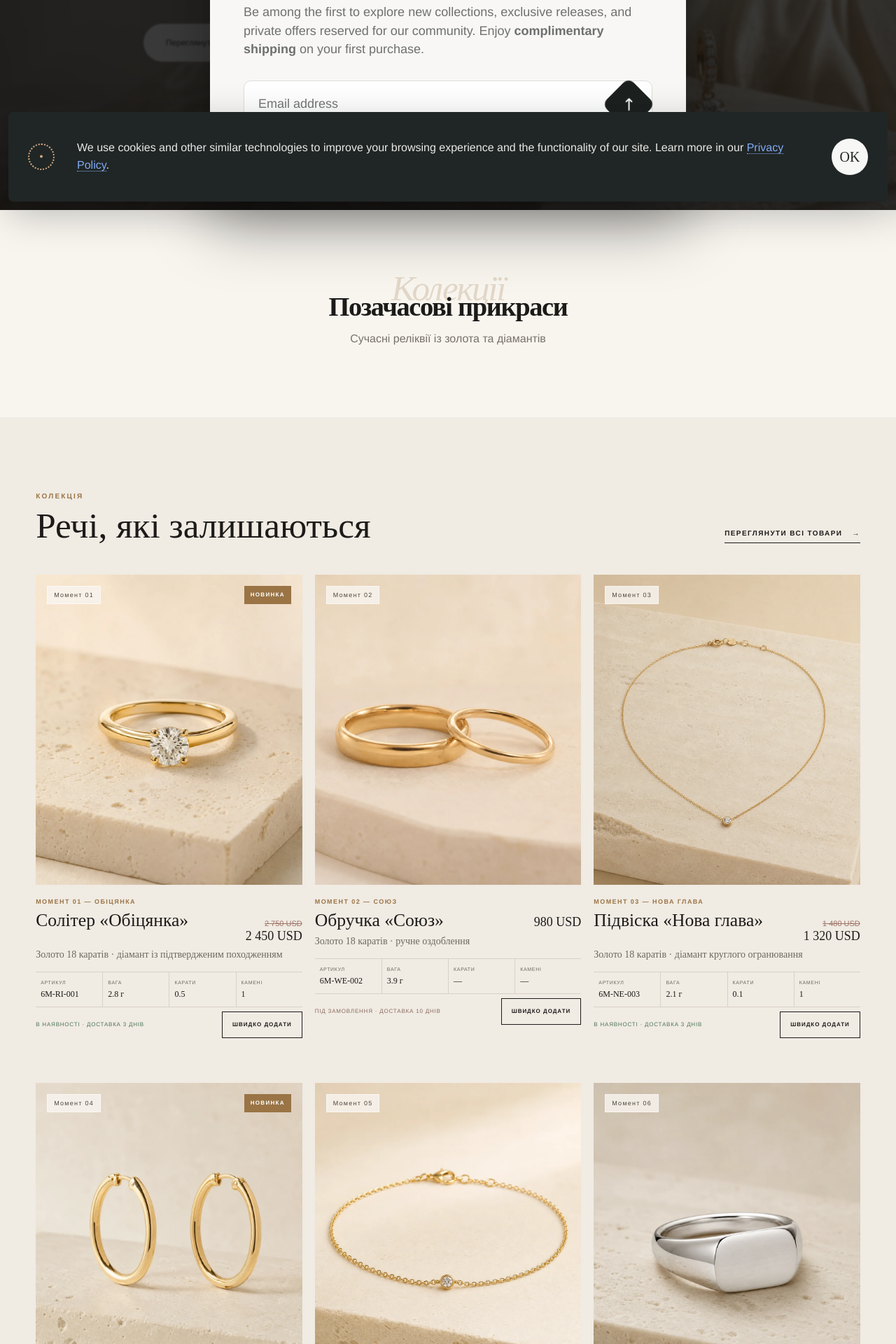
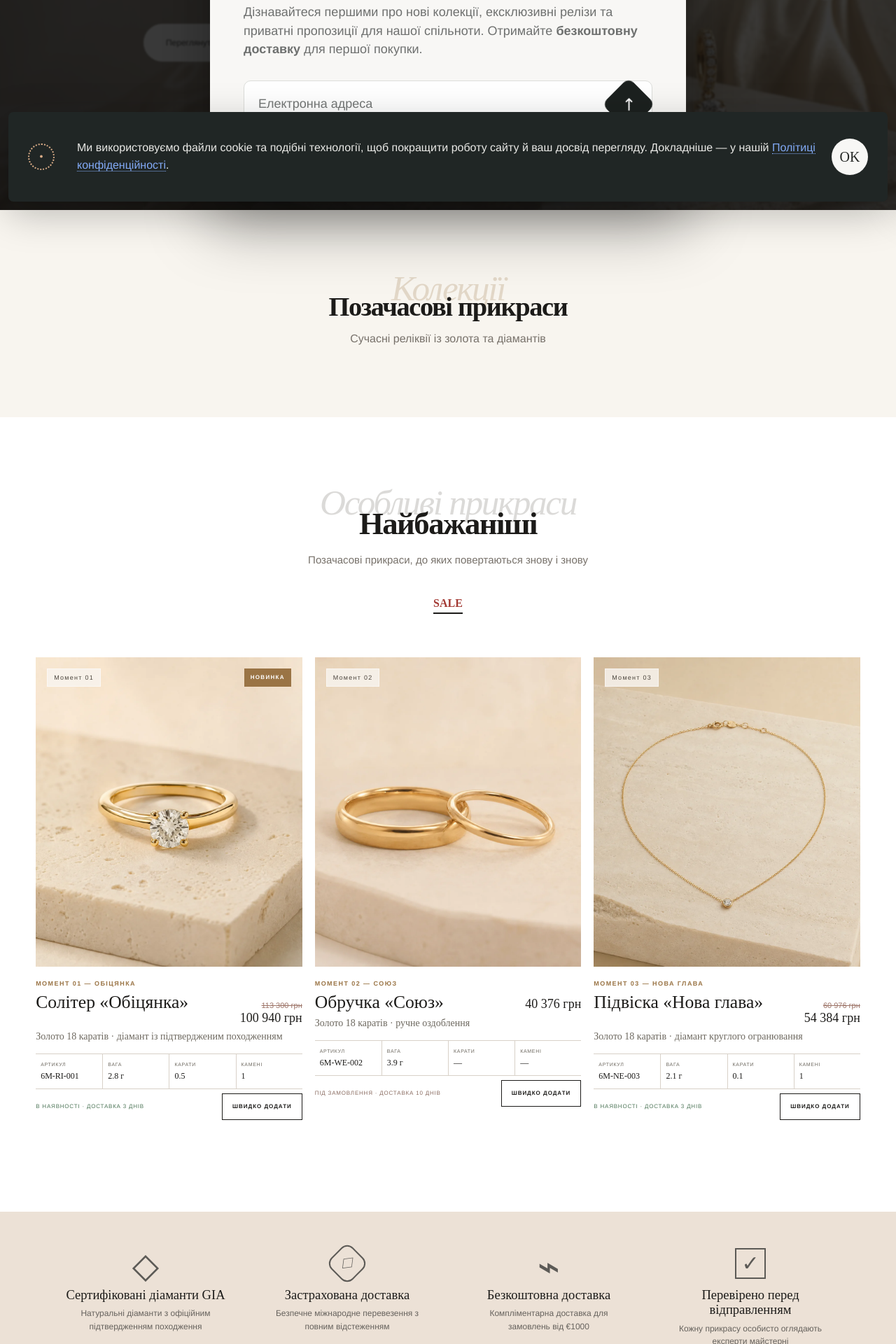
Before and after one commit to jenyaukraine/shopjewel, a Next.js app: page / in a window 1280 px wide. Shown: the part 500-2420 px from the top of the page at 70% size. Built offline with nearby package versions, Linux system fonts and the light colour scheme.

Commit message:
Add editorial collection and trust sections

```diff
--- a/app/globals.css
+++ b/app/globals.css
@@ -71,6 +71,22 @@ button:focus-visible, a:focus-visible, input:focus-visible, select:focus-visible
 .moments-section { padding: 105px 4vw 125px; background: #f0ebe3; }
 .section-heading { display: flex; justify-content: space-between; align-items: flex-end; margin-bottom: 45px; }
 .section-heading h2 { margin: 9px 0 0; font: 400 clamp(42px, 4vw, 62px)/1 var(--serif); }
+.editorial-products { padding-top: 96px; background: #fff; }
+.editorial-heading { max-width: 760px; margin: 0 auto 62px; text-align: center; }
+.editorial-script { margin: 0 0 -17px; color: rgba(93,86,78,.22); font: italic 400 clamp(40px,4vw,62px)/1 var(--serif); letter-spacing: -.045em; }
+.editorial-heading h2 { position: relative; margin: 0; font: 600 clamp(38px,3.5vw,56px)/1 var(--serif); letter-spacing: -.035em; }
+.editorial-heading > p:not(.editorial-script) { margin: 18px 0 0; color: #77716a; font-size: 15px; }
+.sale-link { display: table; margin: 42px auto 0; padding: 0 0 5px; color: #a33a34; border-bottom: 2px solid var(--ink); font: 600 16px/1 var(--serif); }
+.benefits-strip { display: grid; grid-template-columns: repeat(4,minmax(0,1fr)); gap: 0; padding: 52px 5vw 50px; background: #ece1d6; }
+.benefits-strip article { min-width: 0; padding: 0 28px; text-align: center; }
+.benefit-icon { width: 44px; height: 44px; display: grid; place-items: center; margin: 0 auto 12px; color: #5c5a56; border: 2px solid currentColor; border-radius: 12px; font: 30px/1 var(--serif); transform: rotate(45deg); }
+.benefit-icon--diamond { border: 0; border-radius: 0; font-size: 50px; transform: none; }
+.benefit-icon--check { border-radius: 0; transform: none; }
+.benefits-strip article:nth-child(3) .benefit-icon { border: 0; font-size: 54px; transform: none; }
+.benefits-strip h3 { margin: 0 0 7px; font: 400 clamp(17px,1.45vw,23px)/1.15 var(--serif); }
+.benefits-strip p { margin: 0 auto; max-width: 330px; color: #66625d; font-size: 12px; line-height: 1.55; }
+.archive-section { padding-top: 112px; background: var(--paper); }
+.archive-action { display: flex; justify-content: center; margin-top: 62px; }
 .collection-grid { display: grid; grid-template-columns: repeat(3, minmax(0, 1fr)); gap: 58px 18px; }
 .product-card { min-width: 0; }
 .product-card > a { display: block; }
@@ -215,7 +231,7 @@ button:focus-visible, a:focus-visible, input:focus-visible, select:focus-visible
 .signup-success { grid-column: 2; margin: -58px 0 0; color: #aaa39b; font: 14px var(--serif); }
 .footer-bottom { padding: 35px 6vw; display: grid; grid-template-columns: 1fr auto 1fr; align-items: center; border-top: 1px solid #3d3935; }
 .wordmark--footer { color: white; }
-.footer-bottom nav { display: flex; gap: 28px; }
+.footer-bottom nav { max-width: 720px; display: flex; justify-content: center; flex-wrap: wrap; gap: 12px 28px; }
 .footer-bottom nav a { color: #aaa39b; font-size: 10px; letter-spacing: .1em; text-transform: uppercase; }
 .footer-bottom p { justify-self: end; margin: 0; color: #77716a; font-size: 9px; letter-spacing: .1em; text-transform: uppercase; }
 
@@ -479,6 +495,7 @@ button:focus-visible, a:focus-visible, input:focus-visible, select:focus-visible
   .mobile-menu nav a, .mobile-menu nav button { border: 0; background: transparent; text-align: left; font: 24px var(--serif); }
   .wordmark { justify-self: center; }
   .collection-grid { grid-template-columns: repeat(2,minmax(0,1fr)); }
+  .benefits-strip { grid-template-columns: repeat(2,minmax(0,1fr)); gap: 48px 0; }
   .product-detail { grid-template-columns: 1fr; }
   .product-visual { min-height: 650px; position: relative; top: auto; }
   .craft { grid-template-columns: 1fr; }
@@ -521,6 +538,17 @@ button:focus-visible, a:focus-visible, input:focus-visible, select:focus-visible
   .intro-script { margin-bottom: -13px; font-size: 42px; }
   .intro h2 { font-size: 37px; }
   .moments-section { padding: 75px 18px 90px; }
+  .editorial-products { padding-top: 72px; }
+  .editorial-heading { margin-bottom: 42px; }
+  .editorial-script { margin-bottom: -12px; font-size: 41px; }
+  .editorial-heading h2 { font-size: 38px; }
+  .editorial-heading > p:not(.editorial-script) { max-width: 290px; margin-right: auto; margin-left: auto; }
+  .sale-link { margin-top: 30px; }
+  .benefits-strip { grid-template-columns: 1fr; gap: 42px; padding: 58px 22px; }
+  .benefits-strip article { padding: 0; }
+  .benefits-strip h3 { font-size: 22px; }
+  .archive-section { padding-top: 78px; }
+  .archive-action { margin-top: 45px; }
   .section-heading { align-items: flex-start; flex-direction: column; gap: 28px; }
   .collection-grid { grid-template-columns: 1fr 1fr; gap: 38px 10px; }
   .moment-art { aspect-ratio: .8; }
--- a/app/storefront.tsx
+++ b/app/storefront.tsx
@@ -285,6 +285,16 @@ const routeCopy: Record<string, { eyebrow: string; title: string; copy: string }
     title: "Ми поруч у ваш особливий момент.",
     copy: "Поговоріть із нашою майстернею про розмір, камені, гравіювання або прикрасу, створену лише для вас.",
   },
+  "/privacy": {
+    eyebrow: "Інформація",
+    title: "Політика конфіденційності.",
+    copy: "Коротко про те, які дані ми збираємо, навіщо вони потрібні та як ви можете керувати ними.",
+  },
+  "/imprint": {
+    eyebrow: "Інформація",
+    title: "Юридична інформація.",
+    copy: "Контактні дані та відомості про 6MOMENTS для клієнтів і партнерів.",
+  },
 };
 
 function Header({
@@ -467,15 +477,49 @@ function HomePage({
         </p>
       </section>
 
-      <section className="moments-section" aria-labelledby="products-title">
-        <div className="section-heading">
-          <div>
-            <p className="eyebrow">Колекція</p>
-            <h2 id="products-title">Речі, які залишаються</h2>
-          </div>
-          <Link className="text-link" href="/collections">Переглянути всі товари <span aria-hidden="true">→</span></Link>
+      <section className="moments-section editorial-products signature-section" aria-labelledby="products-title">
+        <div className="editorial-heading">
+          <p className="editorial-script" aria-hidden="true">Особливі прикраси</p>
+          <h2 id="products-title">Найбажаніші</h2>
+          <p>Позачасові прикраси, до яких повертаються знову і знову</p>
+          <Link className="sale-link" href="/collections">SALE</Link>
         </div>
-        <ProductGrid products={catalog} currency={currency} limit={6} onQuickAdd={onQuickAdd} />
+        <ProductGrid products={catalog} currency={currency} limit={3} onQuickAdd={onQuickAdd} />
+      </section>
+
+      <section className="benefits-strip" aria-label="Переваги 6MOMENTS">
+        <article>
+          <span className="benefit-icon benefit-icon--diamond" aria-hidden="true">◇</span>
+          <h3>Сертифіковані діаманти GIA</h3>
+          <p>Натуральні діаманти з офіційним підтвердженням походження</p>
+        </article>
+        <article>
+          <span className="benefit-icon" aria-hidden="true">♢</span>
+          <h3>Застрахована доставка</h3>
+          <p>Безпечне міжнародне перевезення з повним відстеженням</p>
+        </article>
+        <article>
+          <span className="benefit-icon" aria-hidden="true">⌁</span>
+          <h3>Безкоштовна доставка</h3>
+          <p>Компліментарна доставка для замовлень від €1000</p>
+        </article>
+        <article>
+          <span className="benefit-icon benefit-icon--check" aria-hidden="true">✓</span>
+          <h3>Перевірено перед відправленням</h3>
+          <p>Кожну прикрасу особисто оглядають експерти майстерні</p>
+        </article>
+      </section>
+
+      <section className="moments-section editorial-products archive-section" aria-labelledby="archive-title">
+        <div className="editorial-heading">
+          <p className="editorial-script" aria-hidden="true">Вибране</p>
+          <h2 id="archive-title">Архівна колекція</h2>
+          <p>Рідкісні прикраси, доступні протягом обмеженого часу</p>
+        </div>
+        <ProductGrid products={catalog.slice(3, 6)} currency={currency} onQuickAdd={onQuickAdd} />
+        <div className="archive-action">
+          <Link className="text-link" href="/collections">Переглянути всю колекцію <span aria-hidden="true">→</span></Link>
+        </div>
       </section>
 
       <section className="craft">
@@ -1074,6 +1118,36 @@ function InteriorPage({
             </article>
           ))}
         </section>
+      ) : path === "/privacy" ? (
+        <section className="contact-layout">
+          <div className="contact-details">
+            <p className="eyebrow">Ваші дані</p>
+            <h2>Прозоро й<br />з повагою.</h2>
+            <p>Ми використовуємо контактні дані лише для обробки замовлень, консультацій, доставки та повідомлень, на які ви погодилися.</p>
+          </div>
+          <div className="contact-details">
+            <dl>
+              <div><dt>Що зберігаємо</dt><dd>Контактні дані, адресу доставки, склад замовлення та обрані налаштування.</dd></div>
+              <div><dt>Файли cookie</dt><dd>Вони допомагають зберегти кошик, валюту та покращити роботу сайту.</dd></div>
+              <div><dt>Ваші права</dt><dd>Ви можете попросити доступ, виправлення або видалення даних через atelier@6moments.store.</dd></div>
+            </dl>
+          </div>
+        </section>
+      ) : path === "/imprint" ? (
+        <section className="contact-layout">
+          <div className="contact-details">
+            <p className="eyebrow">6MOMENTS</p>
+            <h2>Де моменти<br />стають спадщиною.</h2>
+            <p>Ювелірний бренд і онлайн-майстерня. Детальні реєстраційні та податкові відомості будуть додані до запуску продажів.</p>
+          </div>
+          <div className="contact-details">
+            <dl>
+              <div><dt>Email</dt><dd><a href="mailto:atelier@6moments.store">atelier@6moments.store</a></dd></div>
+              <div><dt>Консультації</dt><dd>Онлайн · у всьому світі</dd></div>
+              <div><dt>Відповідальність за зміст</dt><dd>6MOMENTS Jewelry</dd></div>
+            </dl>
+          </div>
+        </section>
       ) : (
         <section className="contact-layout">
           <div className="contact-details">
@@ -1203,8 +1277,8 @@ function CartDrawer({
             </label>
             <label>Служба доставки
               <select name="delivery" defaultValue="DHL Express · застраховано">
-                <option>DHL Express · insured</option>
-                <option>DPD Classic · insured</option>
+                <option>DHL Express · застраховано</option>
+                <option>DPD Classic · застраховано</option>
               </select>
             </label>
             <label className="payment-choice">
@@ -1295,6 +1369,8 @@ function Footer() {
           <Link href="/journal">Журнал</Link>
           <Link href="/contact">Контакти</Link>
           <Link href="/admin/catalog">Керування каталогом</Link>
+          <Link href="/privacy">Конфіденційність</Link>
+          <Link href="/imprint">Юридична інформація</Link>
         </nav>
         <p>Сучасні реліквії · © {new Date().getFullYear()}</p>
       </div>
@@ -1313,11 +1389,14 @@ function WelcomeOverlays() {
     const newsletterDismissed = window.localStorage.getItem("6moments-early-access-dismissed") === "true";
     const newsletterCompleted = window.localStorage.getItem("6moments-early-access-complete") === "true";
 
-    setCookieOpen(!cookieAccepted);
-    if (!newsletterDismissed && !newsletterCompleted) {
-      const timer = window.setTimeout(() => setNewsletterOpen(true), 350);
-      return () => window.clearTimeout(timer);
-    }
+    const cookieTimer = window.setTimeout(() => setCookieOpen(!cookieAccepted), 0);
+    const newsletterTimer = !newsletterDismissed && !newsletterCompleted
+      ? window.setTimeout(() => setNewsletterOpen(true), 350)
+      : undefined;
+    return () => {
+      window.clearTimeout(cookieTimer);
+      if (newsletterTimer) window.clearTimeout(newsletterTimer);
+    };
   }, []);
 
   useEffect(() => {
@@ -1373,35 +1452,35 @@ function WelcomeOverlays() {
               className="welcome-close"
               type="button"
               onClick={closeNewsletter}
-              aria-label="Close early access invitation"
+              aria-label="Закрити запрошення до раннього доступу"
             >
               <span aria-hidden="true">×</span>
             </button>
             <div className="welcome-image" aria-hidden="true" />
             <div className="welcome-copy">
-              <h2 id="welcome-title">Unlock early access</h2>
+              <h2 id="welcome-title">Відкрийте ранній доступ</h2>
               <p>
-                Be among the first to explore new collections, exclusive releases,
-                and private offers reserved for our community. Enjoy{" "}
-                <strong>complimentary shipping</strong> on your first purchase.
+                Дізнавайтеся першими про нові колекції, ексклюзивні релізи
+                та приватні пропозиції для нашої спільноти. Отримайте{" "}
+                <strong>безкоштовну доставку</strong> для першої покупки.
               </p>
               {subscribed ? (
                 <p className="welcome-success" role="status">
-                  Welcome to the inner circle.
+                  Ласкаво просимо до нашого кола.
                 </p>
               ) : (
                 <form className="welcome-form" onSubmit={submitNewsletter}>
-                  <label className="sr-only" htmlFor="welcome-email">Email address</label>
+                  <label className="sr-only" htmlFor="welcome-email">Електронна адреса</label>
                   <input
                     id="welcome-email"
                     name="email"
                     type="email"
                     autoComplete="email"
-                    placeholder="Email address"
+                    placeholder="Електронна адреса"
                     autoFocus
                     required
                   />
-                  <button type="submit" aria-label="Join the early access list">
+                  <button type="submit" aria-label="Приєднатися до списку раннього доступу">
                     <span aria-hidden="true">↗</span>
                   </button>
                 </form>
@@ -1413,21 +1492,21 @@ function WelcomeOverlays() {
                 checked={neverShowAgain}
                 onChange={(event) => setNeverShowAgain(event.target.checked)}
               />
-              <span>Don&apos;t show again</span>
+              <span>Більше не показувати</span>
             </label>
           </section>
         </div>
       )}
 
       {cookieOpen && (
-        <aside className="cookie-banner" aria-label="Cookie notice">
+        <aside className="cookie-banner" aria-label="Повідомлення про файли cookie">
           <span className="cookie-icon" aria-hidden="true">●</span>
           <p>
-            We use cookies and other similar technologies to improve your browsing
-            experience and the functionality of our site. Learn more in our{" "}
-            <Link href="/privacy">Privacy Policy</Link>.
+            Ми використовуємо файли cookie та подібні технології, щоб покращити
+            роботу сайту й ваш досвід перегляду. Докладніше — у нашій{" "}
+            <Link href="/privacy">Політиці конфіденційності</Link>.
           </p>
-          <button type="button" onClick={acceptCookies} aria-label="Accept cookies">OK</button>
+          <button type="button" onClick={acceptCookies} aria-label="Прийняти файли cookie">OK</button>
         </aside>
       )}
     </>
@@ -1438,7 +1517,7 @@ export function Storefront({ path }: { path: string }) {
   const [cart, setCart] = useState<CartItem[]>([]);
   const [cartOpen, setCartOpen] = useState(false);
   const [cartLoaded, setCartLoaded] = useState(false);
-  const [currency, setCurrency] = useState<CurrencyCode>("USD");
+  const [currency, setCurrency] = useState<CurrencyCode>("UAH");
   const [importedProducts, setImportedProducts] = useState<Product[]>([]);
   const [catalogLoaded, setCatalogLoaded] = useState(false);
 
```
Also changed, not shown: app/layout.tsx (+7 -7 lines), 1 other file (tests, documents, lock files or other folders).
